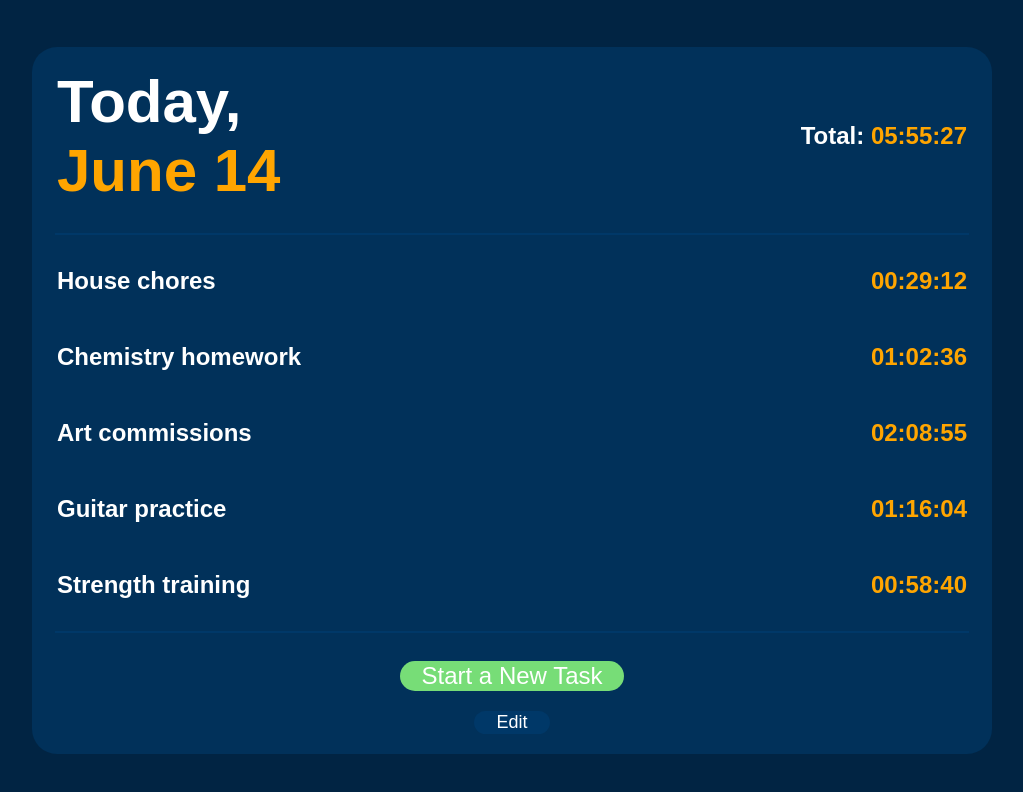
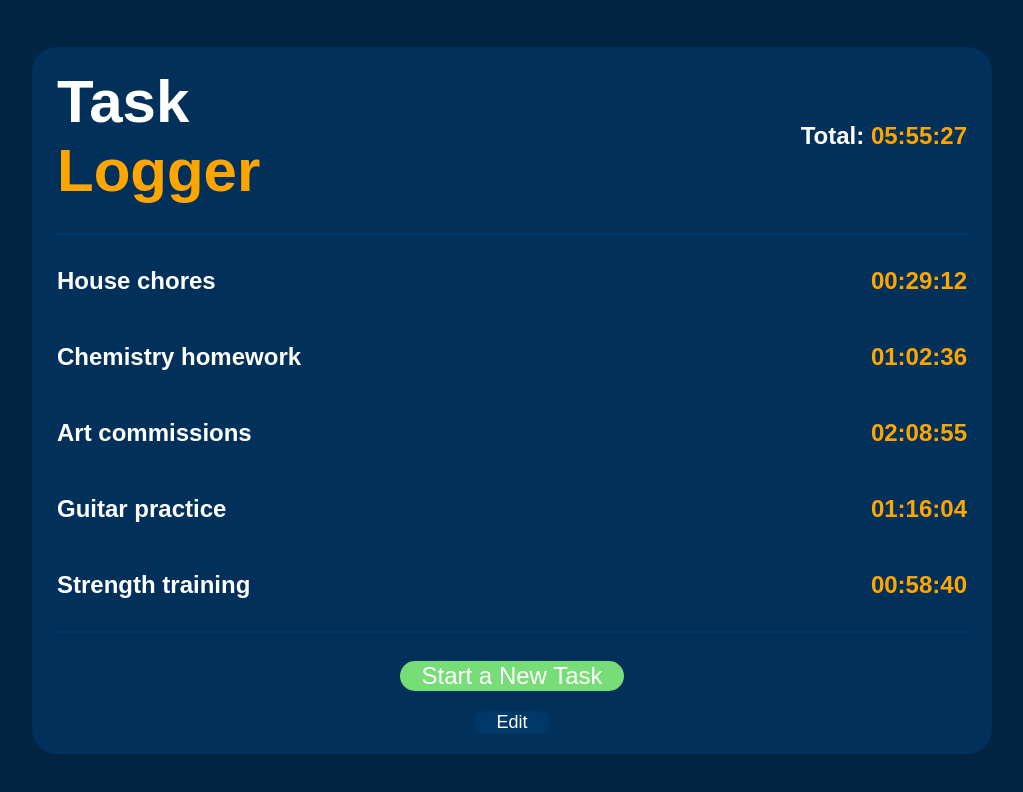
Before and after one commit to renderGUI/task-logger, a React (Create React App) app: page / in a window 1280 px wide. Shown: the top 792 px of the page, without its empty margins (128-1151 px from the left). Built offline with nearby package versions, Linux system fonts and the light colour scheme; data requests are answered from the project's data file.

Commit message:
Remove current date heading

```diff
--- a/src/components/CurrentDate.js
+++ /dev/null
@@ -1,36 +0,0 @@
-import classes from "./CurrentDate.module.css";
-
-const months = [
-  "January",
-  "February",
-  "March",
-  "April",
-  "May",
-  "June",
-  "July",
-  "August",
-  "September",
-  "October",
-  "November",
-  "December",
-];
-
-const CurrentDate = () => {
-  const d = new Date();
-  const monthIndex = d.getMonth();
-  const month = months[monthIndex];
-  const date = d.getDate();
-
-  return (
-    <>
-      <h1 className={classes.date}>
-        Today,<br></br>{" "}
-        <span>
-          {month} {date}
-        </span>
-      </h1>
-    </>
-  );
-};
-
-export default CurrentDate;
--- a/src/components/CurrentDate.module.css
+++ /dev/null
@@ -1,5 +0,0 @@
-.date {
-  font-size: 3.75rem;
-  margin-top: 0;
-  margin-bottom: 0;
-}
--- a/src/components/TaskLog.js
+++ b/src/components/TaskLog.js
@@ -1,7 +1,6 @@
 import classes from "./TaskLog.module.css";
 import LoggedTasks from "./LoggedTasks";
 import LogFooter from "./LogFooter";
-import CurrentDate from "./CurrentDate";
 import { useState } from "react";
 import TotalTime from "./TotalTime";
 
@@ -12,7 +11,12 @@ const TaskLog = (props) => {
     <div className={classes.container}>
       <div className={classes["header-container"]}>
         <div className={classes["left-container"]}>
-          <CurrentDate />
+          <h1 className={classes["main-heading"]}>
+            Task<br></br>{" "}
+            <span>
+              Logger
+            </span>
+          </h1>
         </div>
 
         <div className={classes["right-container"]}>
--- a/src/components/TaskLog.module.css
+++ b/src/components/TaskLog.module.css
@@ -19,6 +19,12 @@
   text-align: left;
 }
 
+.main-heading {
+  font-size: 3.75rem;
+  margin-top: 0;
+  margin-bottom: 0;
+}
+
 .right-container {
   margin-right: 25px;
   text-align: right;
```
